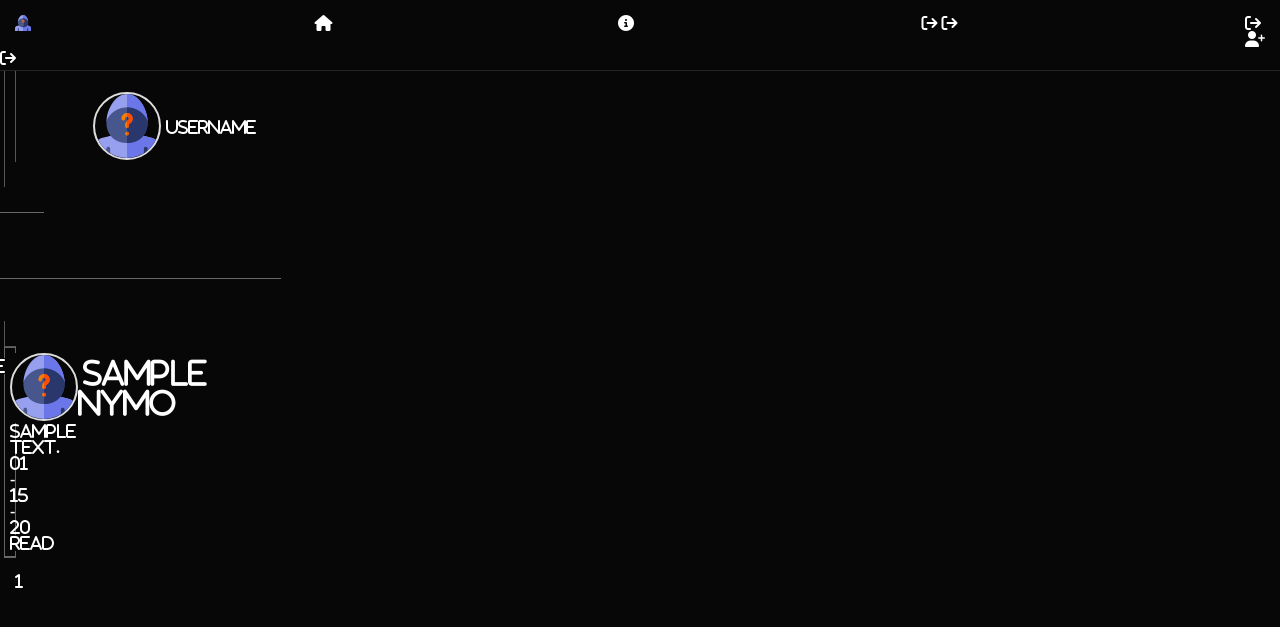
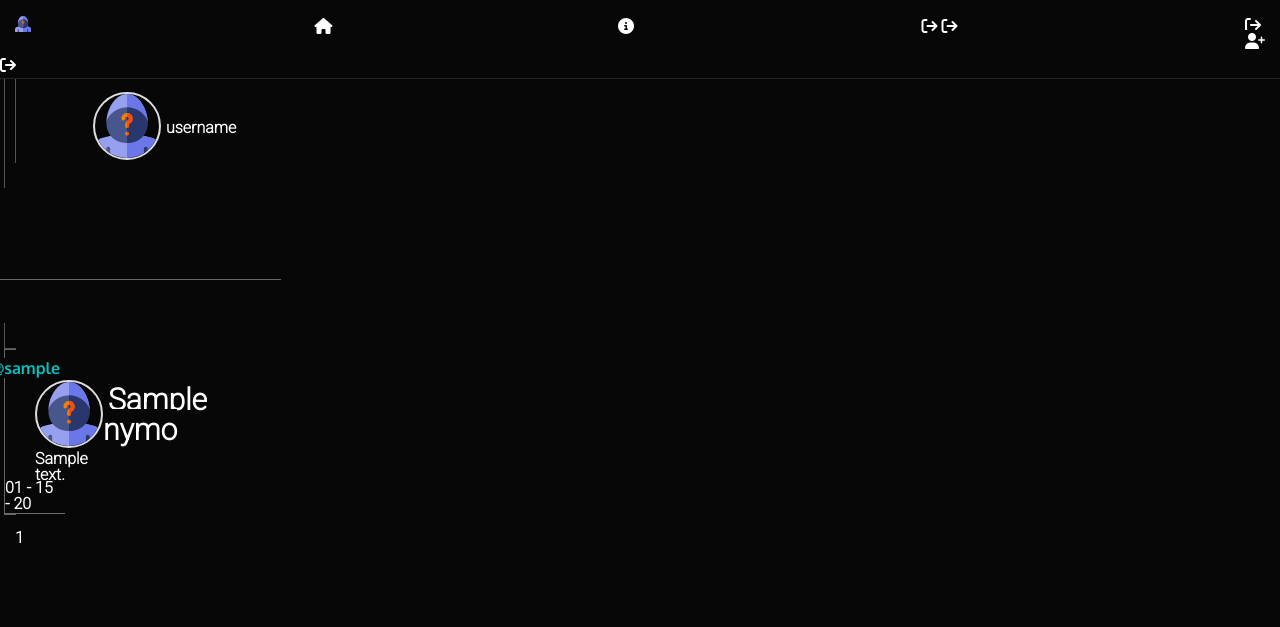
Before and after one commit to kevanteaniah/anonymo, a Flask app: page / in a window 1280 px wide. Shown: the top 627 px of the page. Run offline with Flask 2, Linux system fonts and the light colour scheme; tables that the repository leaves empty hold one stand-in row (values such as "Sample post"); some libraries are stand-ins or nearby versions.

Commit message:
align time

```diff
--- a/myapp/static/main.css
+++ b/myapp/static/main.css
@@ -1,8 +1,11 @@
+@import url('https://fonts.googleapis.com/css2?family=Heebo:wght@200&family=Montserrat:wght@100&family=Oxygen:wght@700&family=Press+Start+2P&family=Roboto:wght@100&family=VT323&display=swap');
+
 *{
   margin: 0;
   padding: 0;
   background-color: #070707;
   color: white;
+  font-family: 'Heebo', sans-serif;
 }
 
 /* Nav bar */
@@ -124,7 +127,7 @@ textarea{
 
 .nymo-card{
   border-bottom: solid 1px #6e6d6d;
-  padding: 5px;
+  padding: 30px;
   position: relative;
 }
 
@@ -162,7 +165,18 @@ textarea{
 .uname-nymo{
   position: absolute;
   top: 10px;
-  right: 10px;
+  right: 5px;
+}
+
+.uname-link{
+  color: rgb(0, 194, 194);
+  font-weight: bolder;
+  font-family: 'Oxygen', sans-serif;
+}
+.time{
+  position: absolute;
+  bottom: 1px;
+  right: 5px;
 }
 
 
--- a/myapp/templates/index.html
+++ b/myapp/templates/index.html
@@ -37,11 +37,11 @@
                         </div>
                     </div>
                     <div class="uname-nymo">
-                        <a  href="{{url_for('users.user_posts', username=nymo.author.username)}}">@{{nymo.author.username}}</a>
+                        <a class="uname-link" href="{{url_for('users.user_posts', username=nymo.author.username)}}">@{{nymo.author.username}}</a>
                     </div>
                     <div>{{nymo.text}}</div>
-                    <p>{{nymo.date.strftime('%m - %d - %y')}}</p>
-                    <a class="btn btn-primary" href="{{url_for('nymos.nymo', nymo_id=nymo.id)}}">Read</a>
+                    <p class="time">{{nymo.date.strftime('%m - %d - %y')}}</p>
+                    <!-- <a class="btn btn-primary" href="{{url_for('nymos.nymo', nymo_id=nymo.id)}}">Read</a> -->
                 </div>
             {% endfor %}
     </div>
```
